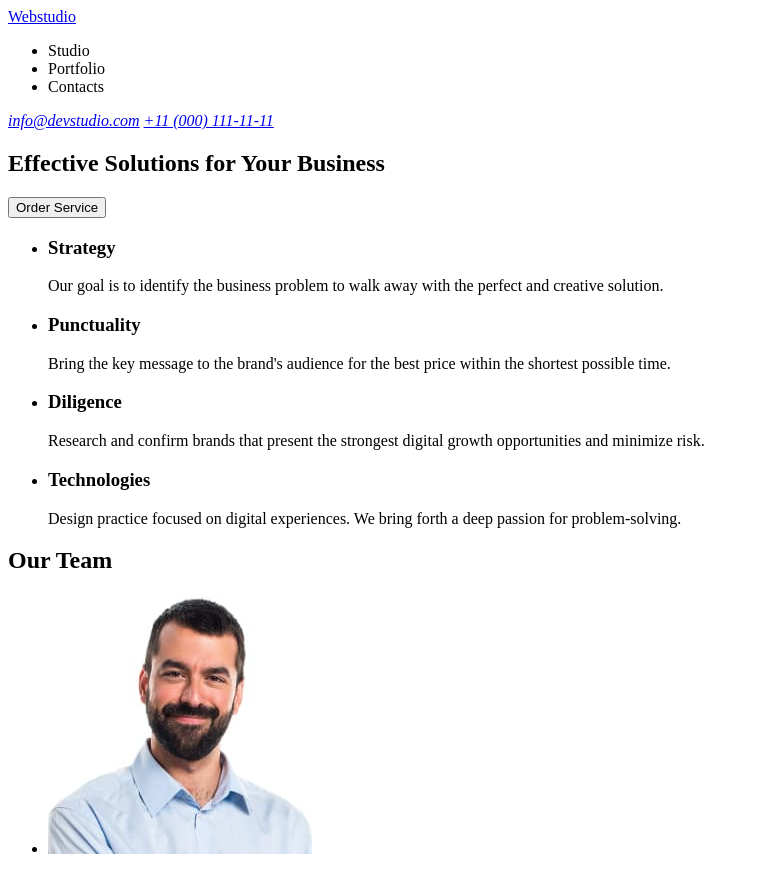
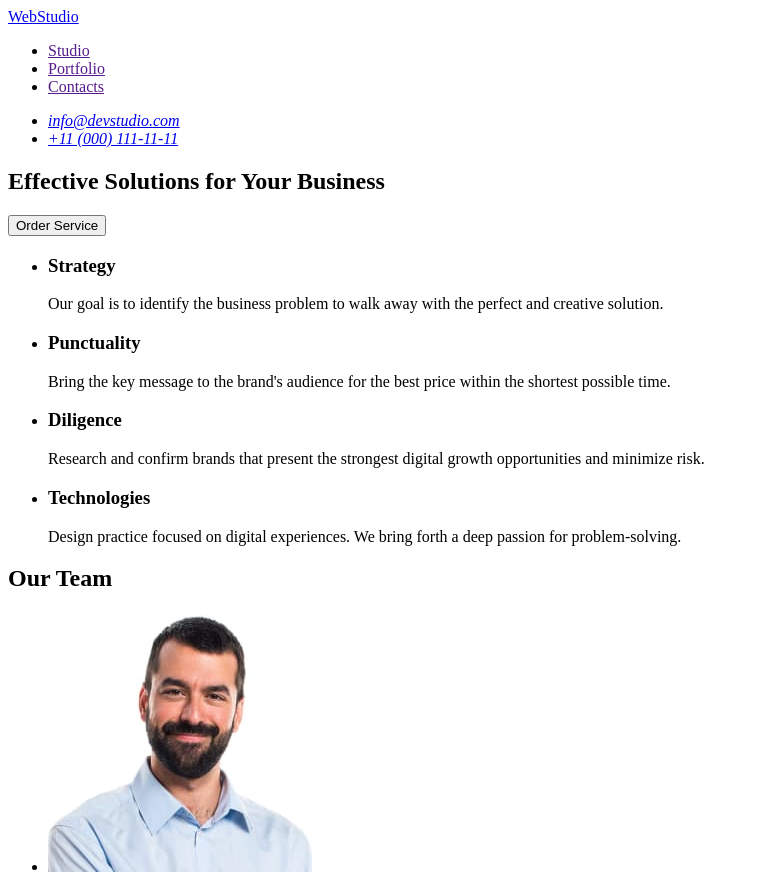
Before and after one commit to vertmaks/goit-markup-hw-01, a plain HTML site: page index.html in a window 1280 px wide. Shown: the top 872 px of the page, without its empty margins (0-759 px from the left). Drawn offline with Linux system fonts and the light colour scheme.

Commit message:
fix errors in index.html file

```diff
--- a/index.html
+++ b/index.html
@@ -3,22 +3,24 @@
   <head>
     <meta charset="UTF-8" />
     <meta name="viewport" content="width=device-width, initial-scale=1.0" />
-    <title>Web Studio</title>
+    <title>WebStudio</title>
   </head>
   <body>
     <header>
-      <a href="#">Webstudio</a>
+      <a href="./index.html">WebStudio</a>
       <nav>
         <ul>
-          <li>Studio</li>
-          <li>Portfolio</li>
-          <li>Contacts</li>
+          <li><a href="">Studio</a></li>
+          <li><a href="">Portfolio</a></li>
+          <li><a href="">Contacts</a></li>
         </ul>
-        <address>
-          <a href="mailto:info@devstudio.com">info@devstudio.com</a>
-          <a href="tel:+110001111111">+11 (000) 111-11-11</a>
-        </address>
       </nav>
+      <address>
+        <ul>
+          <li><a href="mailto:info@devstudio.com">info@devstudio.com</a></li>
+          <li><a href="tel:+110001111111">+11 (000) 111-11-11</a></li>
+        </ul>
+      </address>
     </header>
     <main>
       <section>
@@ -105,7 +107,7 @@
       </section>
     </main>
     <footer>
-      <a href="#">Webstudio</a>
+      <a href="./index.html">WebStudio</a>
       <p>
         Increase the flow of customers and sales for your business with digital
         marketing & growth solutions.
```
